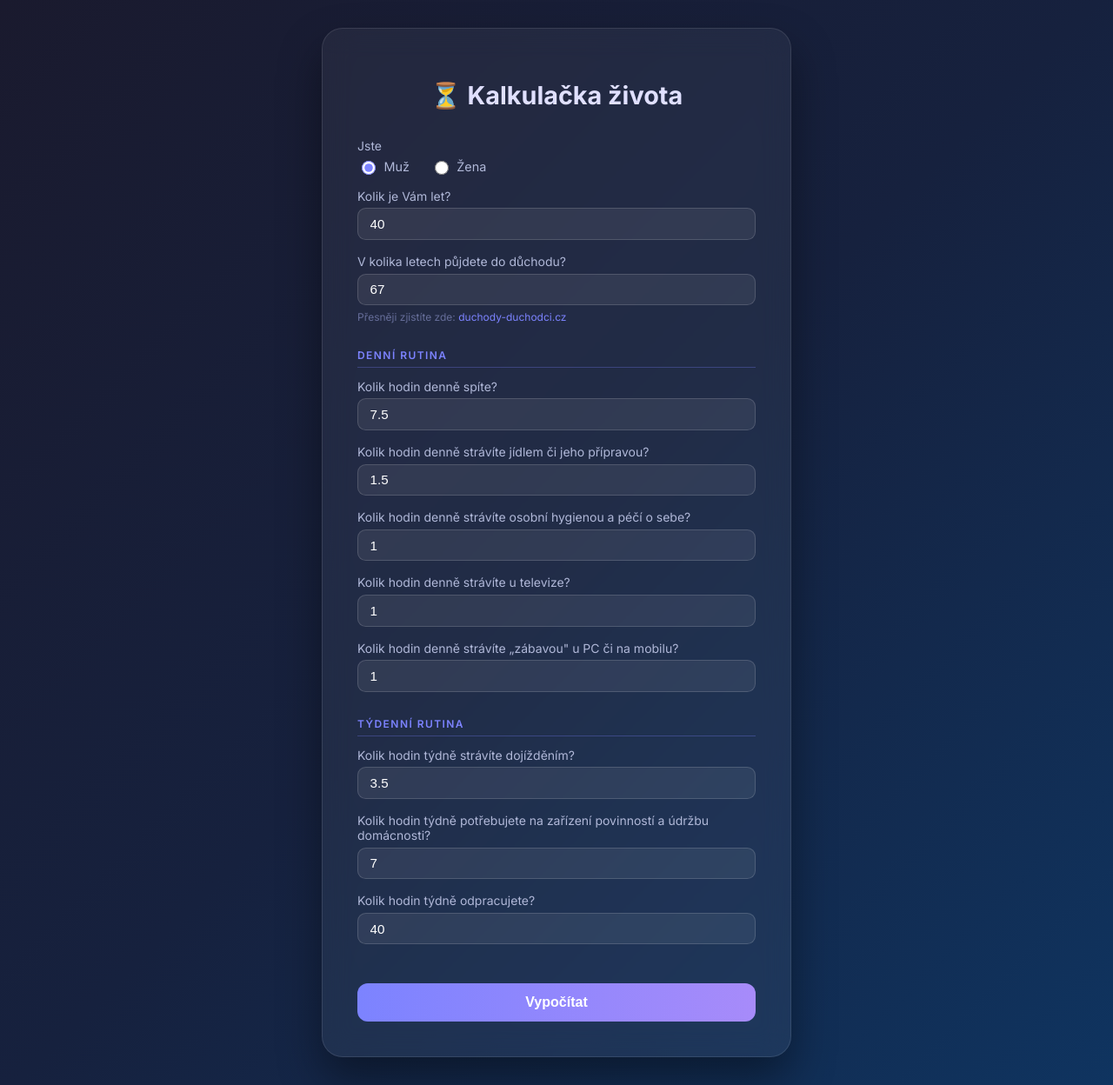
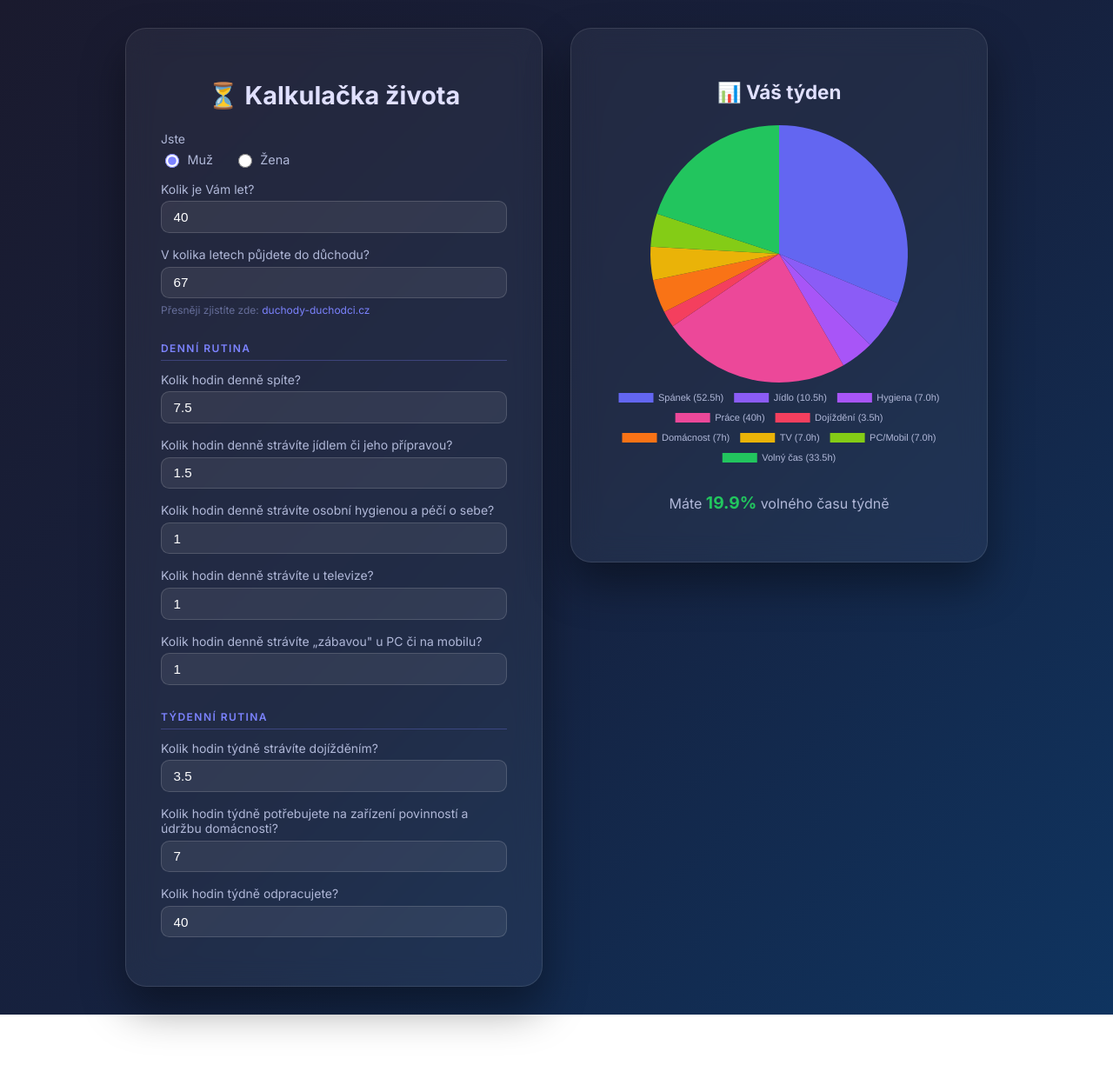
Before and after one commit to hericmar/life-calculator, a Vue app: page / in a window 1280 px wide. Shown: the whole page at 87% size. After the commit the page ends 1167 px from the top, so only its background shows below. Built offline with nearby package versions, Linux system fonts and the light colour scheme; the HTML template or start-up script is replaced by a standard one.

Commit message:
Add chart.js pie chart

```diff
--- a/package.json
+++ b/package.json
@@ -15,8 +15,10 @@
     "format": "oxfmt src/"
   },
   "dependencies": {
+    "chart.js": "^4.5.1",
     "pinia": "^3.0.4",
-    "vue": "beta"
+    "vue": "beta",
+    "vue-chartjs": "^5.3.3"
   },
   "devDependencies": {
     "@tsconfig/node24": "^24.0.4",
--- a/src/App.vue
+++ b/src/App.vue
@@ -1,5 +1,9 @@
 <script setup lang="ts">
-import { reactive } from 'vue'
+ import { reactive, computed } from 'vue'
+import { Pie } from 'vue-chartjs'
+import { Chart as ChartJS, ArcElement, Tooltip, Legend } from 'chart.js'
+
+ChartJS.register(ArcElement, Tooltip, Legend)
 
 const form = reactive({
   gender: 'muz',
@@ -13,6 +17,83 @@ const form = reactive({
   workHoursWeekly: 40,
   tvHours: 1,
   entertainmentHours: 1,
+})
+
+const chartData = computed(() => {
+  const yearsLeft = Math.max(0, form.retirementAge - form.age)
+  const totalWeeklyHours = 168 // 24 * 7
+
+  // Convert daily to weekly
+  const sleepWeekly = form.sleepHours * 7
+  const foodWeekly = form.foodHours * 7
+  const hygieneWeekly = form.hygieneHours * 7
+  const tvWeekly = form.tvHours * 7
+  const entertainmentWeekly = form.entertainmentHours * 7
+
+  const usedHours = sleepWeekly + foodWeekly + hygieneWeekly + tvWeekly + entertainmentWeekly +
+    form.commuteHoursWeekly + form.choresHoursWeekly + form.workHoursWeekly
+
+  const freeHours = Math.max(0, totalWeeklyHours - usedHours)
+
+  return {
+    labels: [
+      `Spánek (${sleepWeekly.toFixed(1)}h)`,
+      `Jídlo (${foodWeekly.toFixed(1)}h)`,
+      `Hygiena (${hygieneWeekly.toFixed(1)}h)`,
+      `Práce (${form.workHoursWeekly}h)`,
+      `Dojíždění (${form.commuteHoursWeekly}h)`,
+      `Domácnost (${form.choresHoursWeekly}h)`,
+      `TV (${tvWeekly.toFixed(1)}h)`,
+      `PC/Mobil (${entertainmentWeekly.toFixed(1)}h)`,
+      `Volný čas (${freeHours.toFixed(1)}h)`,
+    ],
+    datasets: [{
+      data: [
+        sleepWeekly,
+        foodWeekly,
+        hygieneWeekly,
+        form.workHoursWeekly,
+        form.commuteHoursWeekly,
+        form.choresHoursWeekly,
+        tvWeekly,
+        entertainmentWeekly,
+        freeHours,
+      ],
+      backgroundColor: [
+        '#6366f1', '#8b5cf6', '#a855f7', '#ec4899',
+        '#f43f5e', '#f97316', '#eab308', '#84cc16', '#22c55e'
+      ],
+      borderWidth: 0,
+    }]
+  }
+})
+
+const chartOptions = {
+  responsive: true,
+  maintainAspectRatio: true,
+  plugins: {
+    legend: {
+      position: 'bottom' as const,
+      labels: {
+        color: '#b0b8d8',
+        padding: 12,
+        font: { size: 11 }
+      }
+    }
+  }
+}
+
+const freeTimePercent = computed(() => {
+  const totalWeeklyHours = 168
+  const sleepWeekly = form.sleepHours * 7
+  const foodWeekly = form.foodHours * 7
+  const hygieneWeekly = form.hygieneHours * 7
+  const tvWeekly = form.tvHours * 7
+  const entertainmentWeekly = form.entertainmentHours * 7
+  const usedHours = sleepWeekly + foodWeekly + hygieneWeekly + tvWeekly + entertainmentWeekly +
+    form.commuteHoursWeekly + form.choresHoursWeekly + form.workHoursWeekly
+  const freeHours = Math.max(0, totalWeeklyHours - usedHours)
+  return ((freeHours / totalWeeklyHours) * 100).toFixed(1)
 })
 </script>
 
@@ -83,9 +164,13 @@ const form = reactive({
         <label>Kolik hodin týdně odpracujete?</label>
         <input type="number" v-model="form.workHoursWeekly" min="0" step="0.5" />
       </div>
+    </form>
 
-      <button type="submit">Vypočítat</button>
-    </form>
+    <div class="card chart-card">
+      <h2>📊 Váš týden</h2>
+      <Pie :data="chartData" :options="chartOptions" />
+      <p class="summary">Máte <strong>{{ freeTimePercent }}%</strong> volného času týdně</p>
+    </div>
   </div>
 </template>
 
@@ -97,8 +182,10 @@ const form = reactive({
 .wrapper {
   min-height: 100vh;
   display: flex;
-  align-items: center;
+  align-items: flex-start;
   justify-content: center;
+  gap: 2rem;
+  flex-wrap: wrap;
   background: linear-gradient(135deg, #1a1a2e 0%, #16213e 50%, #0f3460 100%);
   padding: 2rem;
   font-family: 'Inter', sans-serif;
@@ -111,16 +198,35 @@ const form = reactive({
   border-radius: 1.5rem;
   padding: 2.5rem;
   width: 100%;
-  max-width: 540px;
+  max-width: 480px;
   box-shadow: 0 25px 50px rgba(0, 0, 0, 0.4);
 }
 
-h1 {
+.chart-card {
+  display: flex;
+  flex-direction: column;
+  align-items: center;
+}
+
+h1, h2 {
   text-align: center;
-  font-size: 1.8rem;
   font-weight: 700;
   color: #e0e0ff;
-  margin-bottom: 2rem;
+  margin-bottom: 1.5rem;
+}
+
+h1 { font-size: 1.8rem; }
+h2 { font-size: 1.4rem; }
+
+.summary {
+  margin-top: 1.5rem;
+  color: #b0b8d8;
+  font-size: 1rem;
+}
+
+.summary strong {
+  color: #22c55e;
+  font-size: 1.2rem;
 }
 
 .section-title {
@@ -194,21 +300,4 @@ h1 {
 }
 
 .hint a:hover { text-decoration: underline; }
-
-button {
-  margin-top: 1.8rem;
-  width: 100%;
-  padding: 0.8rem;
-  background: linear-gradient(90deg, #7c83ff, #a78bfa);
-  border: none;
-  border-radius: 0.75rem;
-  color: #fff;
-  font-size: 1rem;
-  font-weight: 600;
-  cursor: pointer;
-  transition: opacity 0.2s, transform 0.1s;
-}
-
-button:hover { opacity: 0.9; transform: translateY(-1px); }
-button:active { transform: translateY(0); }
 </style>
```
Also changed, not shown: 1 other file (tests, documents, lock files or other folders).
